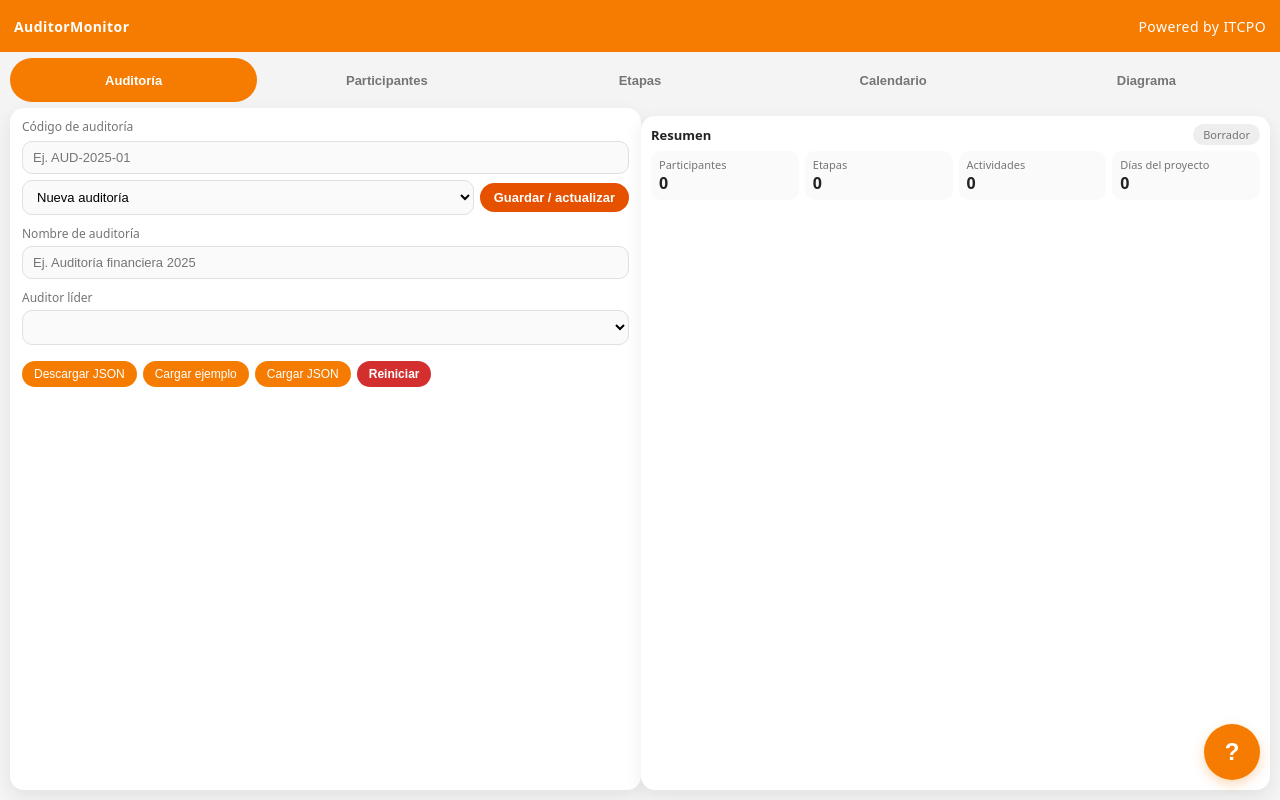
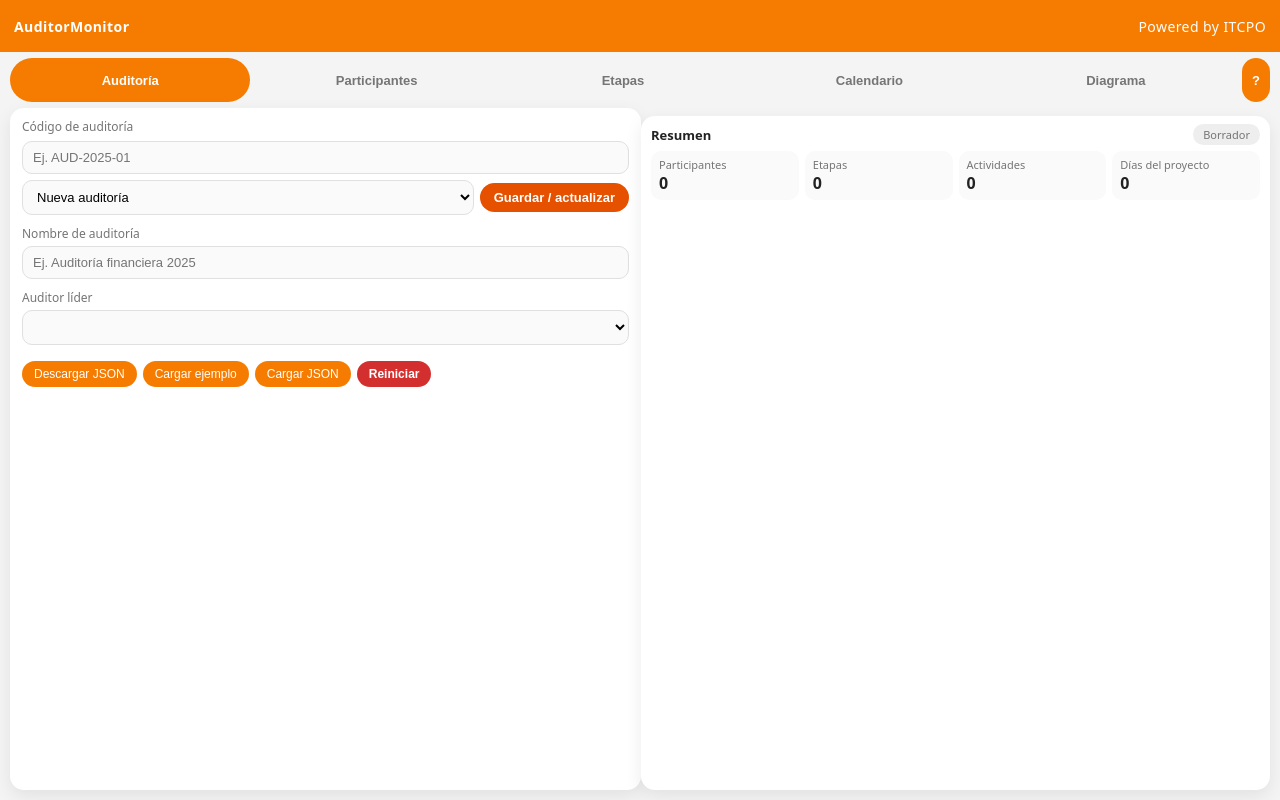
Before and after one commit to castell70/Auditor, a plain HTML site: page index.html in a window 1280 px wide. Drawn offline with nearby package versions, Linux system fonts and the light colour scheme.

Commit message:
Add files via upload

```diff
--- a/index.html
+++ b/index.html
@@ -31,6 +31,7 @@
       <button class="tab-button" data-tab="etapas">Etapas</button>
       <button class="tab-button" data-tab="calendario">Calendario</button>
       <button class="tab-button" data-tab="diagrama">Diagrama</button>
+      <button id="help-button" class="tab-button help-tab-button" title="Ayuda">?</button>
     </section>
 
     <section class="tab-content active" id="tab-auditoria">
@@ -197,9 +198,6 @@
     </div>
   </div>
 
-  <!-- Floating Help Button -->
-  <button id="help-button" class="help-button" title="Ayuda">?</button>
-
   <!-- Help Modal -->
   <div id="help-modal-backdrop" class="modal-backdrop hidden">
     <div class="help-modal">
--- a/main.js
+++ b/main.js
@@ -1844,14 +1844,15 @@ function renderAll() {
   renderCalendar();
 }
 
-// Setup help button
+// Setup help button in tab bar
 window.addEventListener("DOMContentLoaded", () => {
   const helpBtn = $("#help-button");
   const helpBackdrop = $("#help-modal-backdrop");
   const helpCloseBtn = $("#help-close-btn");
 
   if (helpBtn && helpBackdrop && helpCloseBtn) {
-    helpBtn.addEventListener("click", () => {
+    helpBtn.addEventListener("click", (e) => {
+      e.preventDefault();
       helpBackdrop.classList.remove("hidden");
     });
 
--- a/styles.css
+++ b/styles.css
@@ -957,36 +957,19 @@ body {
   }
 }
 
-/* Floating Help Button */
-.help-button {
-  position: fixed;
-  bottom: 20px;
-  right: 20px;
-  width: 56px;
-  height: 56px;
-  border-radius: 50%;
-  background: var(--orange);
-  color: #ffffff;
-  border: none;
-  font-size: 24px;
+/* Help Tab Button Styles */
+.help-tab-button {
+  background: var(--orange) !important;
+  color: #fff !important;
+  margin-left: auto;
+  font-size: 13px;
   font-weight: 700;
-  cursor: pointer;
-  box-shadow: 0 4px 12px rgba(245, 124, 0, 0.3);
-  transition: all 0.3s ease;
-  z-index: 998;
-  display: flex;
-  align-items: center;
-  justify-content: center;
+  flex: 0 0 auto;
+  padding: 6px 10px;
 }
 
-.help-button:hover {
-  background: var(--orange-dark);
-  box-shadow: 0 6px 16px rgba(245, 124, 0, 0.4);
-  transform: scale(1.08);
-}
-
-.help-button:active {
-  transform: scale(0.96);
+.help-tab-button:hover {
+  opacity: 0.9;
 }
 
 /* Help Modal Styles */
```
